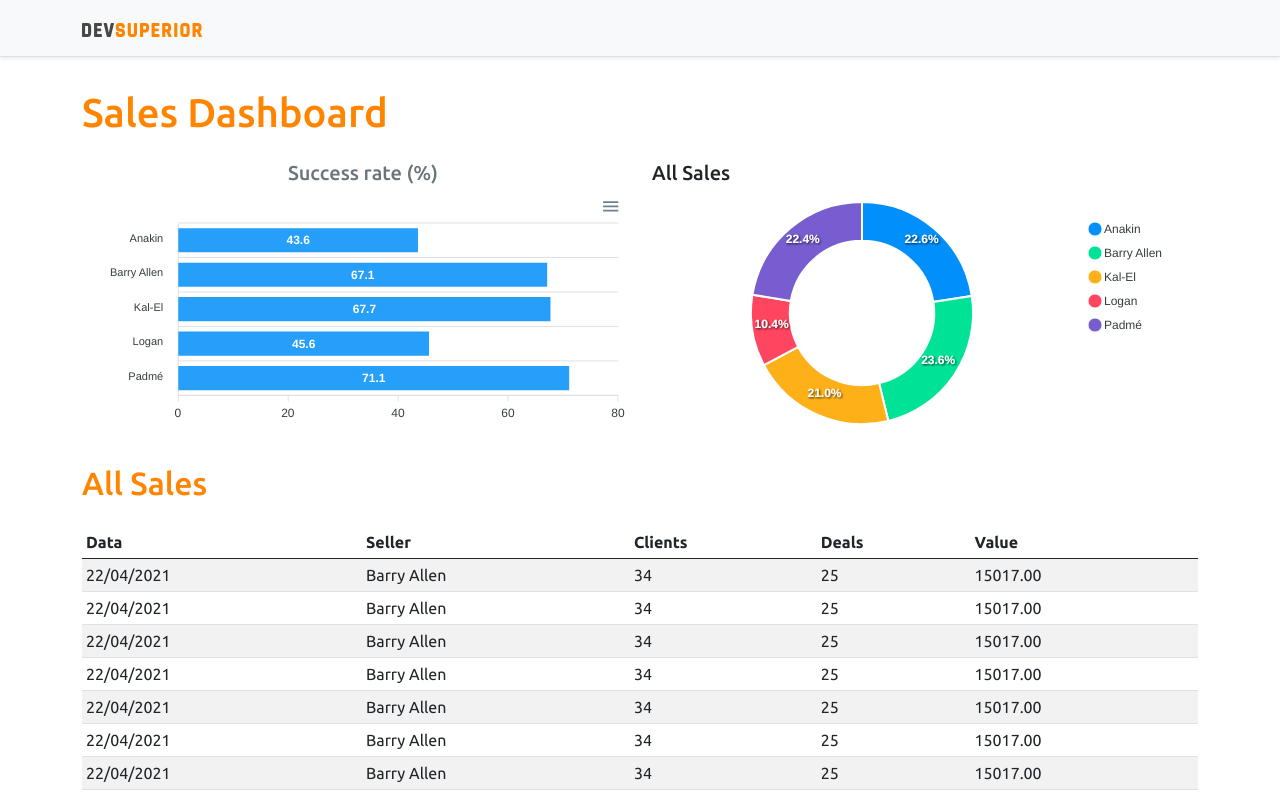
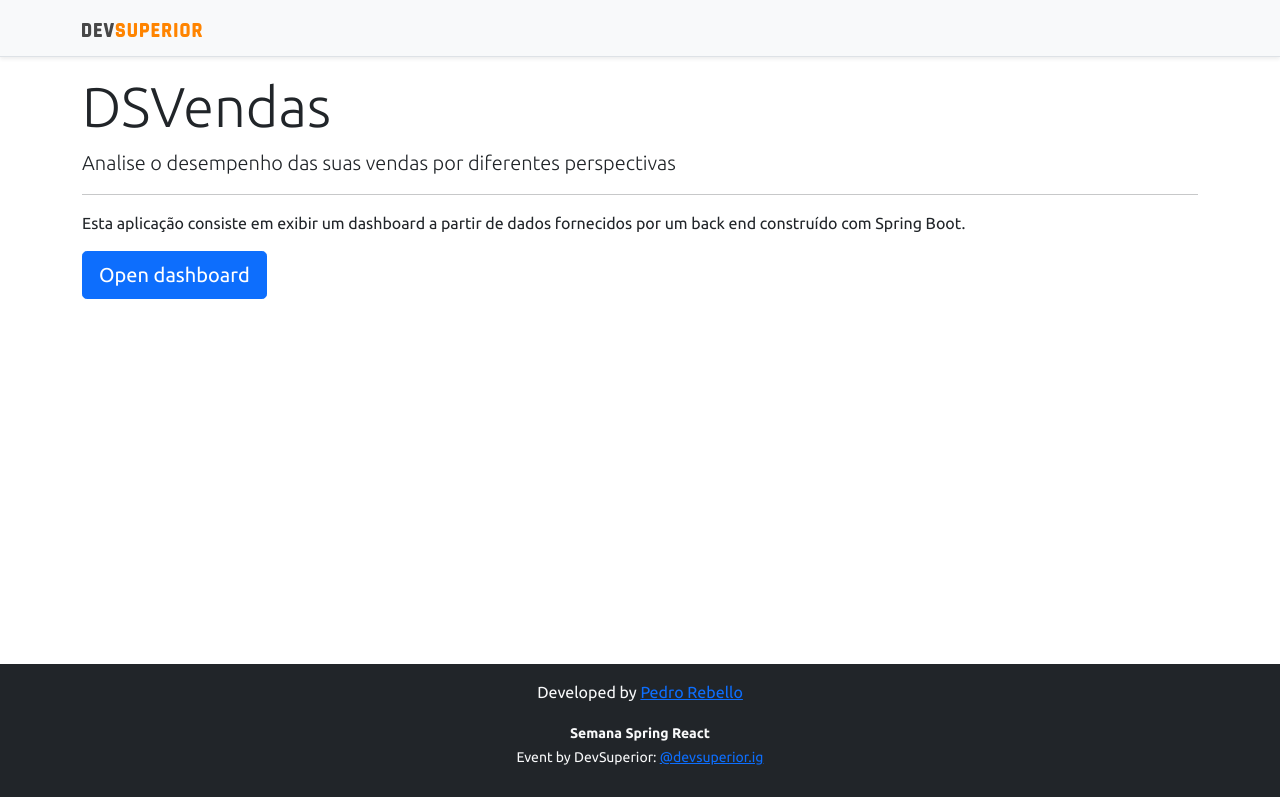
Before and after one commit to pedrorebello/sales, a React (Create React App) app in the folder frontend/: page / in a window 1280 px wide. Shown: the top 797 px of the page. Built offline with nearby package versions, Linux system fonts and the light colour scheme.

Commit message:
add home navigation

```diff
--- a/frontend/package.json
+++ b/frontend/package.json
@@ -11,12 +11,14 @@
     "@types/node": "^12.0.0",
     "@types/react": "^17.0.0",
     "@types/react-dom": "^17.0.0",
+    "@types/react-router-dom": "^5.1.7",
     "apexcharts": "^3.26.1",
     "bootstrap": "^5.0.0",
     "popper.js": "1.16.1",
     "react": "^17.0.2",
     "react-apexcharts": "^1.3.9",
     "react-dom": "^17.0.2",
+    "react-router-dom": "^5.2.0",
     "react-scripts": "4.0.3",
     "typescript": "^4.1.2",
     "web-vitals": "^1.0.1"
--- a/frontend/src/App.tsx
+++ b/frontend/src/App.tsx
@@ -1,37 +1,10 @@
-import NavBar from "./components/navbar";
-import Footer from "./components/footer";
-import DataTable from "./components/data-table";
-import BarChart from "./components/bar-chart";
-import DonutChart from "./components/donut-chart";
+import Footer from "components/Footer";
+import NavBar from "components/NavBar";
+import Routes from "Routes";
 
 function App() {
   return (
-    <>
-      <NavBar />
-      <div className="container">
-        <h1 className="text-primary py-3">
-          Sales Dashboard
-        </h1>
-
-        <div className='row px-3'>
-        <div className='col-sm-6'>
-            <h5 className='text-center text-secondary'>Success rate (%)</h5>
-            <BarChart />
-          </div>
-          <div className='col-sm-6'>
-            <h5>All Sales</h5>
-            <DonutChart />
-          </div>
-        </div>
-
-        <div className='py-3'>
-          <h2 className='text-primary'>All Sales</h2>
-        </div>
-
-        <DataTable />
-      </div>
-      <Footer />
-    </>
+    <Routes />
   );
 }
 
--- /dev/null
+++ b/frontend/src/Routes.tsx
@@ -0,0 +1,22 @@
+import Footer from 'components/Footer';
+import NavBar from 'components/NavBar';
+import DashBoard from 'pages/DashBoard';
+import Home from 'pages/Home';
+import { BrowserRouter, Route, Switch } from 'react-router-dom';
+
+const Routes = () => (
+    <BrowserRouter>
+        <NavBar />
+        <Switch>
+            <Route path='/' exact>
+                <Home />
+            </Route>
+            <Route path='/dashboard'>
+                <DashBoard />
+            </Route>
+        </Switch>
+        <Footer />
+    </BrowserRouter>
+)
+
+export default Routes;
--- a/frontend/src/components/navbar/index.tsx
+++ b/frontend/src/components/navbar/index.tsx
@@ -1,10 +1,13 @@
+import { Link } from 'react-router-dom';
 import ImgDsDark from '../../assets/img/ds-dark.svg'
 
 const NavBar = () => (
     <div className="d-flex flex-column flex-md-row align-items-center p-3 px-md-4 mb-3 bg-light border-bottom shadow-sm">
         <div className="container">
             <nav className="my-2 my-md-0 mr-md-3">
-                <img src={ImgDsDark} alt="DevSuperior" width="120" />
+                <Link to="/">
+                    <img src={ImgDsDark} alt="DevSuperior" width="120" />
+                </Link>
             </nav>
         </div>
     </div>
--- /dev/null
+++ b/frontend/src/pages/DashBoard/index.tsx
@@ -0,0 +1,32 @@
+import BarChart from "components/BarChart";
+import DataTable from "components/DataTable";
+import DonutChart from "components/DonutChart";
+
+const DashBoard = () => (
+    <>
+        <div className="container">
+            <h1 className="text-primary py-3">
+                Sales Dashboard
+        </h1>
+
+            <div className='row px-3'>
+                <div className='col-sm-6'>
+                    <h5 className='text-center text-secondary'>Success rate (%)</h5>
+                    <BarChart />
+                </div>
+                <div className='col-sm-6'>
+                    <h5>All Sales</h5>
+                    <DonutChart />
+                </div>
+            </div>
+
+            <div className='py-3'>
+                <h2 className='text-primary'>All Sales</h2>
+            </div>
+
+            <DataTable />
+        </div>
+    </>
+)
+
+export default DashBoard;
--- /dev/null
+++ b/frontend/src/pages/Home/index.tsx
@@ -0,0 +1,17 @@
+import { Link } from "react-router-dom";
+
+const Home = () => (
+    <div className="container">
+        <div className="jumbotron">
+            <h1 className="display-4">DSVendas</h1>
+            <p className="lead">Analise o desempenho das suas vendas por diferentes perspectivas</p>
+            <hr />
+            <p>Esta aplicação consiste em exibir um dashboard a partir de dados fornecidos por um back end construído com Spring Boot.</p>
+            <Link className="btn btn-primary btn-lg" to="/dashboard">
+                Open dashboard
+            </Link>
+        </div>
+    </div>
+)
+
+export default Home;
```
Also changed, not shown: frontend/src/components/BarChart/index.tsx (renamed from frontend/src/components/bar-chart/index.tsx), frontend/src/components/DataTable/index.tsx (renamed from frontend/src/components/data-table/index.tsx), frontend/src/components/DonutChart/index.tsx (renamed from frontend/src/components/donut-chart/index.tsx), 1 other file (tests, documents, lock files or other folders).
